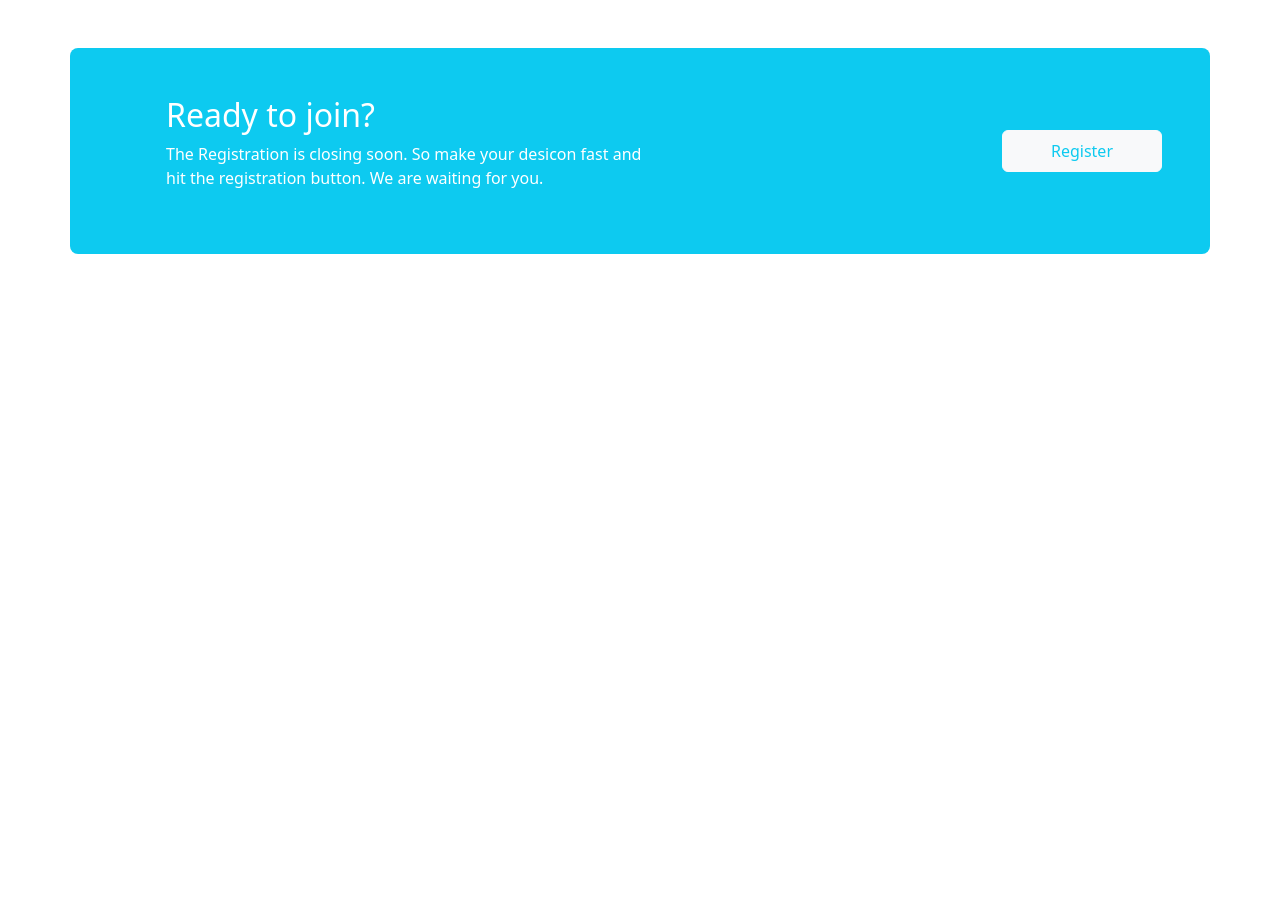
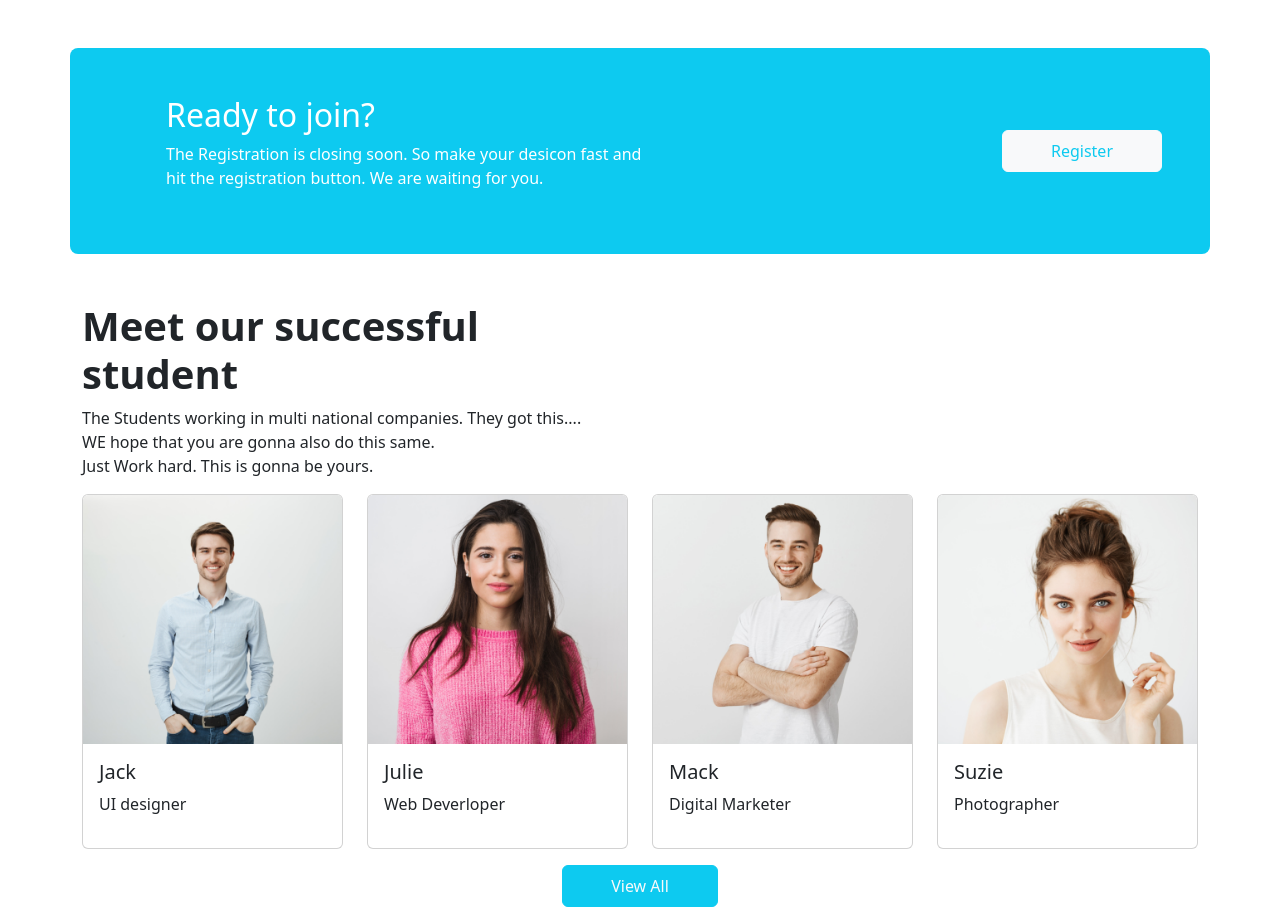
Before and after one commit to MahfujAhamed/course-hub, a plain HTML site: page index.html in a window 1280 px wide. Shown: the part 2069-2976 px from the top of the page. Before the commit the page ends 2323 px from the top, so only its background shows below. Drawn offline with nearby package versions, Linux system fonts and the light colour scheme.

Commit message:
success student added

```diff
--- a/index.html
+++ b/index.html
@@ -298,6 +298,59 @@
         </section>
 
         <!-- Registration-box ended -->
+        <!-- Success Student started -->
+        <section class="studetns container mt-5" id="student">
+            <h1 class="fw-bold">
+                Meet our successful <br> student
+            </h1>
+            <p>The Students working in multi national companies. They got this.... <br> WE hope that you are gonna also
+                do this same. <br> Just Work hard. This is gonna be yours.</p>
+            <div class="row row-cols-1 row-cols-md-2 row-cols-lg-4 g-4">
+                <div class="col">
+                    <div class="card">
+                        <img src="images/student/student-1.png" class="card-img-top" alt="...">
+                        <div class="card-body">
+                            <h5 class="card-title">Jack</h5>
+                            <p>UI designer</p>
+
+                        </div>
+                    </div>
+                </div>
+                <div class="col">
+                    <div class="card">
+                        <img src="images/student/student-2.png" class="card-img-top" alt="...">
+                        <div class="card-body">
+                            <h5 class="card-title">Julie</h5>
+                            <p>Web Deverloper</p>
+
+                        </div>
+                    </div>
+                </div>
+                <div class="col">
+                    <div class="card">
+                        <img src="images/student/student-3.png" class="card-img-top" alt="...">
+                        <div class="card-body">
+                            <h5 class="card-title">Mack</h5>
+                            <p>Digital Marketer</p>
+                        </div>
+                    </div>
+                </div>
+                <div class="col">
+                    <div class="card">
+                        <img src="images/student/student-4.png" class="card-img-top" alt="...">
+                        <div class="card-body">
+                            <h5 class="card-title">Suzie</h5>
+                            <p>Photographer</p>
+                        </div>
+                    </div>
+                </div>
+
+            </div>
+            <div class=" d-flex justify-content-center mt-3">
+                <button type="button" class="btn btn-info px-5 py-2 text-light">View All</button>
+            </div>
+        </section>
+        <!-- Success Student ended  -->
 
     </main>
 
```
